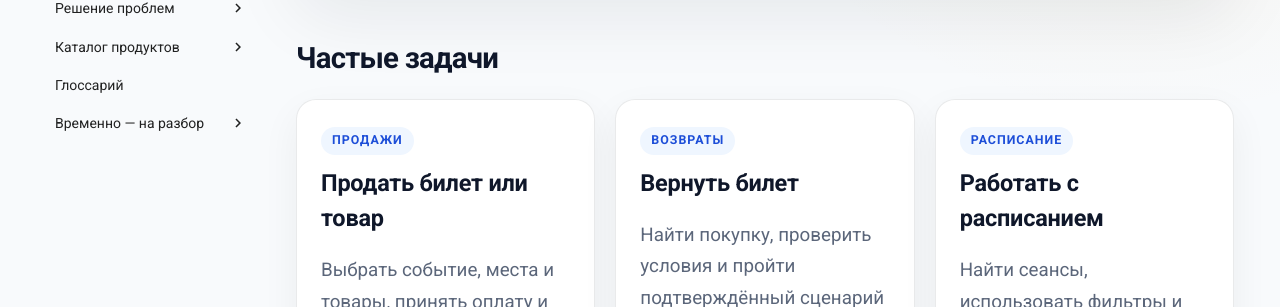
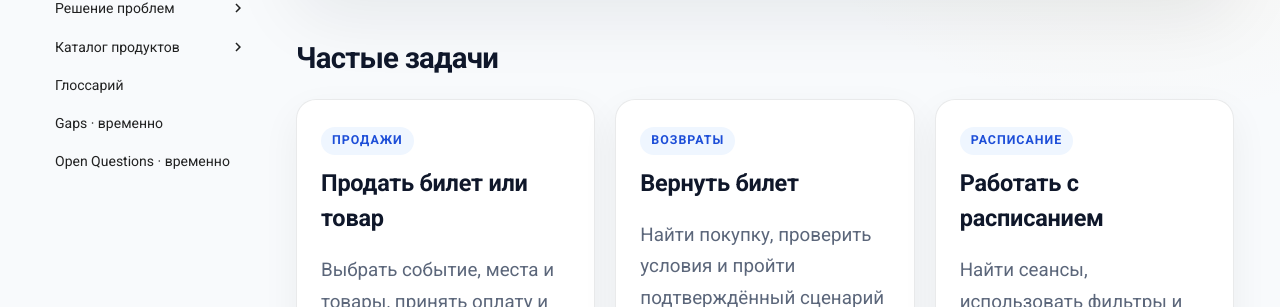
Before and after one commit to ogelslamovuk/cl_maverick_kb, an MkDocs documentation site: the page built from docs/index.md, in a window 1280 px wide. Shown: the part 570-877 px from the top of the page. Built offline with MkDocs 1.6.1 and Material for MkDocs 9.7.7, drawn with Linux system fonts in a browser that asks for light colours.

Commit message:
docs: expose review pages as separate tabs

```diff
--- a/mkdocs.yml
+++ b/mkdocs.yml
@@ -174,6 +174,5 @@ nav:
 
   - Глоссарий: glossary.md
 
-  - Временно — на разбор:
-      - Gaps: review-gaps.md
-      - Open Questions: review-questions.md
+  - Gaps · временно: review-gaps.md
+  - Open Questions · временно: review-questions.md
```
